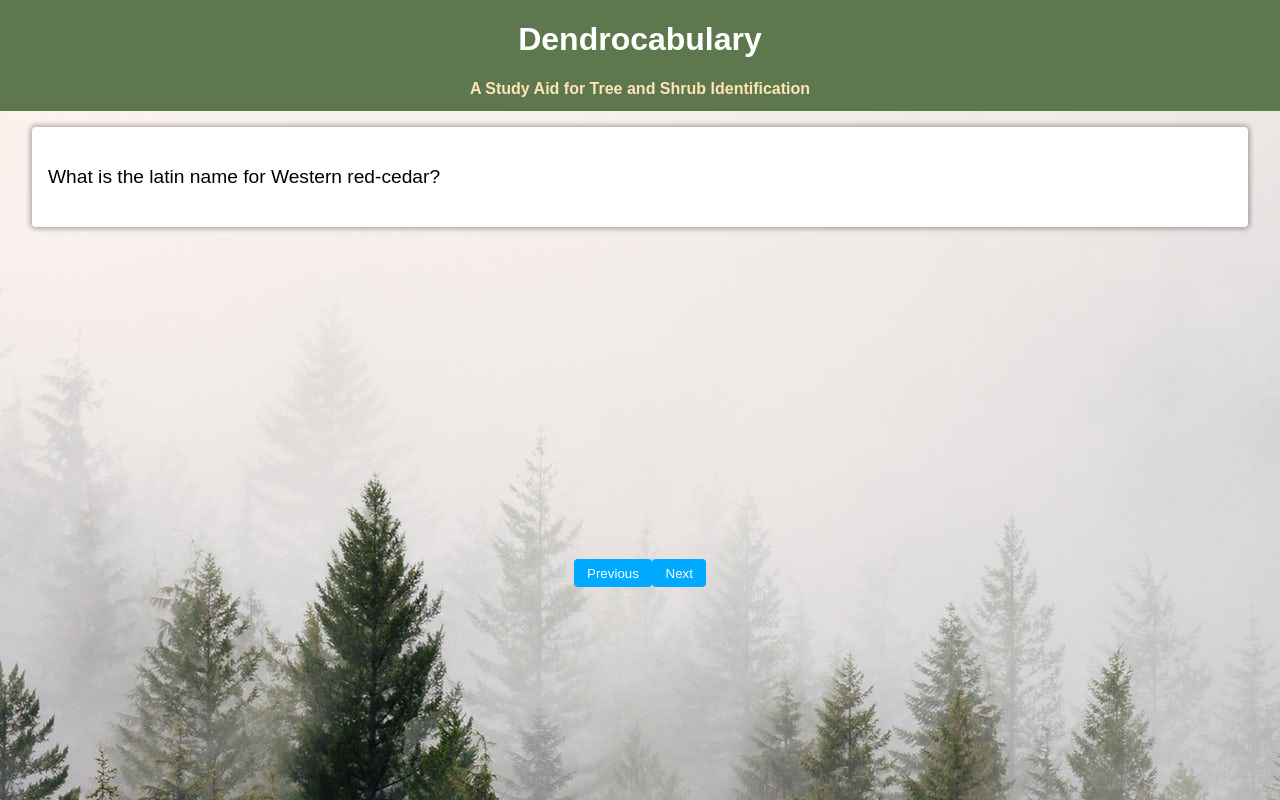
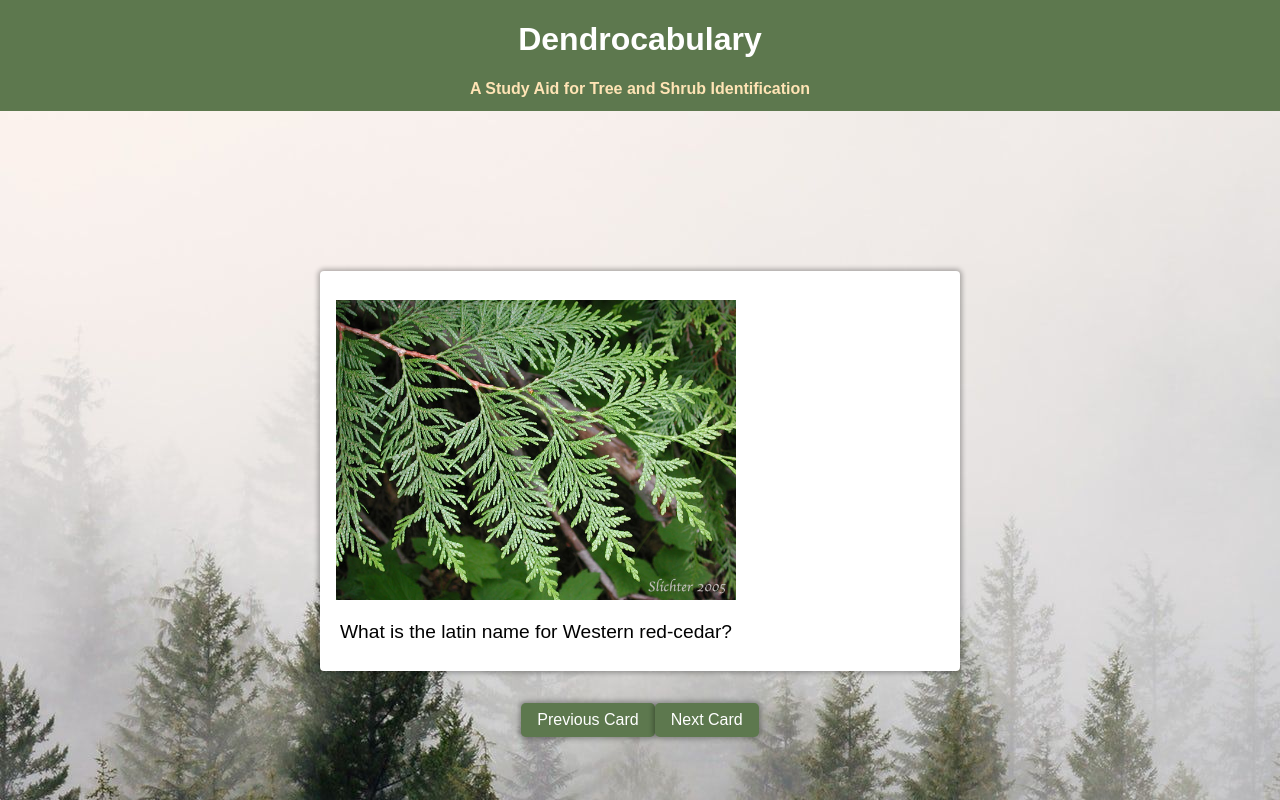
Before and after one commit to brandon-fenty/dendrocabulary, a React (Create React App) app: page / in a window 1280 px wide. Built offline with nearby package versions, Linux system fonts and the light colour scheme.

Commit message:
more style updates

```diff
--- a/src/App.css
+++ b/src/App.css
@@ -2,6 +2,13 @@ body {
   background-image: url(./images/forest_background.jpg);
   margin: 0;
   font-family: Arial, Helvetica, sans-serif;
+}
+
+.card-img {
+  height: auto;
+  width: auto;
+  max-width: 400px;
+  max-height: 400px;
 }
 
 .header {
@@ -12,14 +19,6 @@ body {
   flex-wrap: wrap;
   padding: 0 1.5rem;
   background-color: #5d784e;
-}
-
-.category-select {
-  display: flex;
-  align-items: center;
-  justify-content: center;
-  flex-wrap: wrap;
-  padding: 0 1.5rem;
 }
 
 .title {
@@ -36,8 +35,8 @@ body {
 
 .container {
   max-width: 100%;
-  height: 400px;
-  margin: 1rem 2rem;
+  margin: 1rem 20rem;
+  margin-top: 10rem;
 }
 
 .button-container {
@@ -47,8 +46,10 @@ body {
 }
 
 .btn {
-  background-color: hsl(200, 100%, 50%);
+  background-color: #5d784e;
   color: white;
+  font-size: 1rem;
+  box-shadow: 0 0 5px 2px rgba(0, 0, 0, .3);
   padding: .5em 1em;
   border-radius: .3em;
   border: none;
@@ -56,7 +57,7 @@ body {
 }
 
 .btn:hover {
-  background-color: hsl(200, 100%, 40%);
+  background-color: #5d786e;
 }
 
 .card-grid {
@@ -81,8 +82,15 @@ body {
   transform: perspective(1000px) rotateY(var(--rotate-y, 0)) translateY(var(--translate-y, 0));
 }
 
+.card-text {
+  display: flex;
+  justify-content: center;
+  padding-top: 1rem;
+}
+
 .card .front,
 .card .back {
+  align-content: center;
   position: absolute;
   padding: 1rem;
   backface-visibility: hidden;
--- a/src/App.js
+++ b/src/App.js
@@ -1,7 +1,6 @@
 import React, { useState, useEffect, useRef } from 'react';
 import './App.css';
 import questions from './data/questions.json';
-
 function App() {
   const [currentCardIndex, setCurrentCardIndex] = useState(0);
   const [flip, setFlip] = useState(false)
@@ -29,14 +28,8 @@ function App() {
     setCurrentCardIndex((prevIndex) => (prevIndex - 1 + flashcards.length) % flashcards.length);
   };
 
-  useEffect(setMaxHeight, [
-    flashcards[currentCardIndex].image_url,
-    flashcards[currentCardIndex].question,
-    flashcards[currentCardIndex].answer])
-  useEffect(() => {
-    window.addEventListener('resize', setMaxHeight)
-    return () => window.removeEventListener('resize', setMaxHeight)
-  }, [])
+  const imageName = flashcards[currentCardIndex].image_url;
+  console.log(imageName)
 
   return (
     <div className="app">
@@ -49,23 +42,29 @@ function App() {
       {flashcards.length > 0 && (
         <div className='container'>
           <div className= {`card ${flip ? 'flip' : ''}`}
-            style={{ height: height }}
+            style={{ height: 400}}
             onClick={() => setFlip(!flip)}
           >
               <div className='front' ref={frontEl}>
-                {/* <image url={flashcards[currentCardIndex].image.url} /> */}
-                {flashcards[currentCardIndex].question}
+                <img className='card-img' src={require(`./images/${imageName}`)}></img>
+                <br/>
+                <div className='card-text'>
+                  {flashcards[currentCardIndex].question}
+                </div>
               </div>
               <div className='back' ref={backEl}>
-                {/* <image url={flashcards[currentCardIndex].image.url} /> */}
-                {flashcards[currentCardIndex].answer}
+                <img className='card-img' src={require(`./images/${imageName}`)}></img>
+                <br/>
+                <div className='card-text'>
+                  {flashcards[currentCardIndex].answer}
+                </div>
               </div>
           </div>
         </div>
       )}
       <div className="button-container">
-        <button className='btn' onClick={handlePrevCard}>Previous</button>
-        <button className='btn' onClick={handleNextCard}>Next</button>
+        <button className='btn' onClick={handlePrevCard}>Previous Card</button>
+        <button className='btn' onClick={handleNextCard}>Next Card</button>
       </div>
     </div>
   );
--- a/src/data/questions.json
+++ b/src/data/questions.json
@@ -1,14 +1,14 @@
 [
     {
       "id": 1,
-      "image_url": "",
+      "image_url": "thujaplicata1.jpg",
       "question": "What is the latin name for Western red-cedar?",
       "answer": "Thuja plicata"
     },
     {
       "id": 2,
-      "image_url": "",
-      "question": "What is the latin name for Western lodgepole pine?",
+      "image_url": "lodgepole.jpeg",
+      "question": "What is the latin name for lodgepole pine?",
       "answer": "Pinus contorta"
     }
 ]
```
Also changed, not shown: src/images/lodgepole.jpeg (added), src/images/thujaplicata1.jpg (added).
